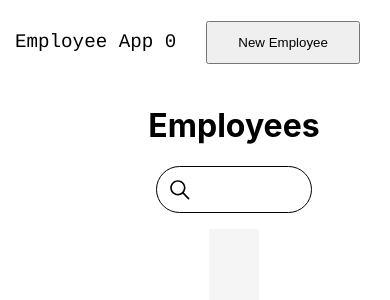
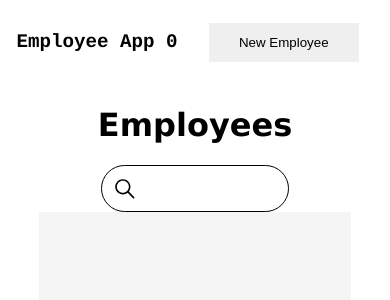
Before and after one commit to Lspacedev/employee-app, a React (Create React App) app: page / in a window 390 px wide. Shown: the top 300 px of the page. Built offline with nearby package versions, Linux system fonts and the light colour scheme.

Commit message:
updated styles

```diff
--- a/src/App.css
+++ b/src/App.css
@@ -1,7 +1,7 @@
 html,
 body,
 #root {
-  height: 100%;
+  height: 100vh;
 }
 .App {
   height: 100%;
@@ -39,6 +39,7 @@ body,
   display: grid;
   grid-template-columns: repeat(5, 1fr);
   grid-template-rows: repeat(10, 10%);
+  font-family: 'Lucida Sans', 'Lucida Sans Regular', 'Lucida Grande', 'Lucida Sans Unicode', Geneva, Verdana, sans-serif;
 }
 .Add {
   grid-column: 1/6;
@@ -56,11 +57,13 @@ body,
   padding: 12px 30px;
   margin: 15px;
   box-sizing: border-box;
+  border: none;
 }
 
 
 .logo {
   font-size: 1.2rem;
+  font-weight: bold;
   font-family: "Courier", Courier, monospace;
 }
 
@@ -147,6 +150,7 @@ input[type="submit"] {
 }
 
 .employees-display {
+  width: 80%;
   display: flex;
   justify-content: center;
   flex-wrap: wrap;
@@ -164,7 +168,7 @@ input[type="submit"] {
   width: 300px;
   max-width: 250px;
 
-  padding: 15px;
+  padding: 10px 15px;
 
   background-color: white;
 }
@@ -253,3 +257,53 @@ input[type="email"] {
   border: none;
   background-color: grey;
 }
+
+
+@media (max-width: 768px) {
+  .Display {
+    grid-column: 1/6;
+    grid-row: 2/11;
+
+  }
+
+  .employees-display {
+    flex-direction: column;
+    align-items: center;
+
+    margin: 0;
+    padding: 0;
+  }
+
+  .search-div input[type="search"] {
+    width: 60%;
+    padding: 5px;
+    border: none;
+  }
+
+
+
+}
+
+
+@media (max-width: 320px) {
+  .App {
+    display: flex;
+    flex-direction: column;
+    padding: 0;
+    margin: 0;
+  }
+  .Display {
+   padding: 0;
+   margin: 0;
+  }
+
+  .employees-display {
+
+    margin: 0;
+    padding: 0;
+  }
+
+
+
+
+}
--- a/src/components/displayEmployees.js
+++ b/src/components/displayEmployees.js
@@ -68,6 +68,7 @@ function DisplayEmployees({
             left: "10px",
             fontSize: "1.6rem",
             marginRight: "0px",
+            padding: "0px",
           }}
         />
         <input
```
